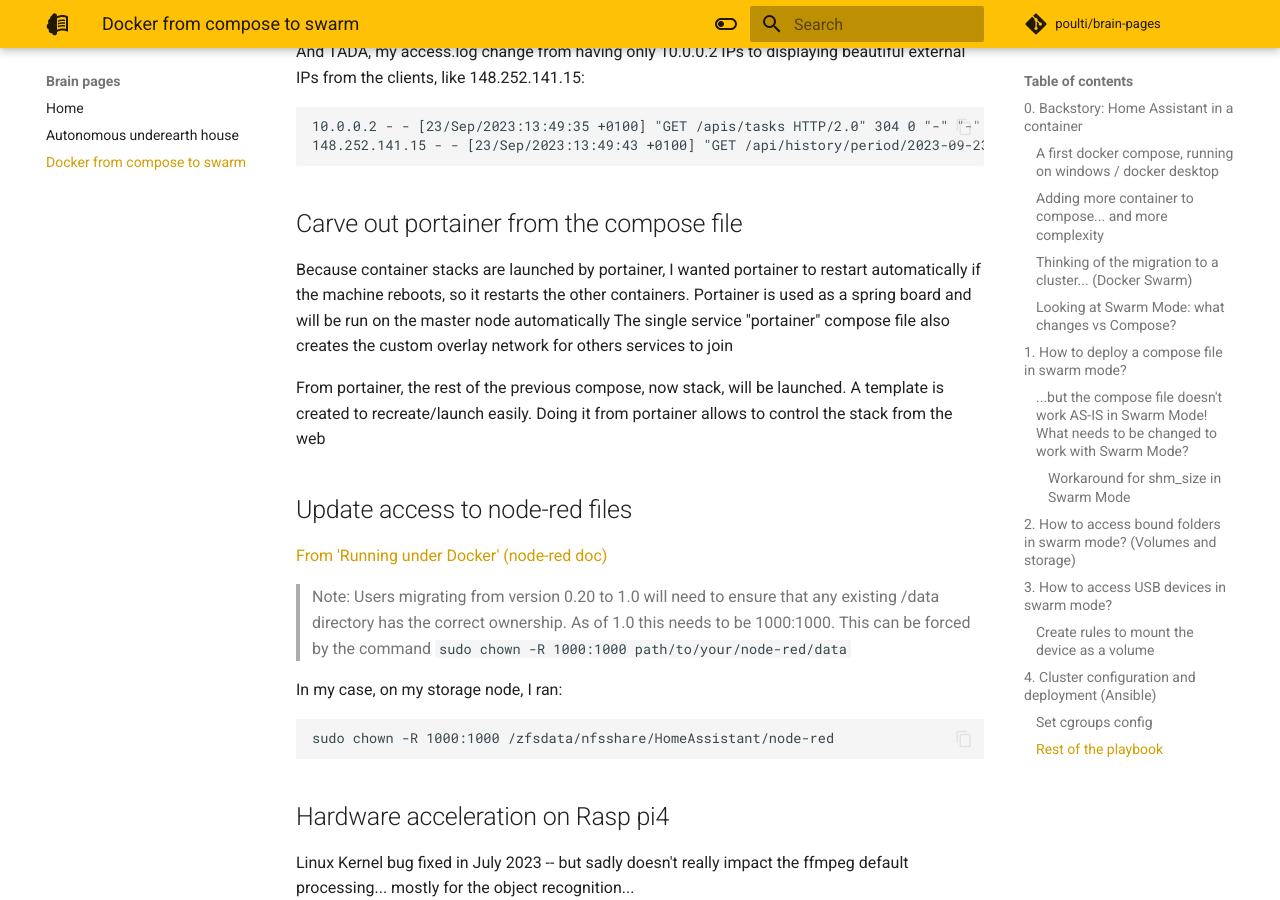
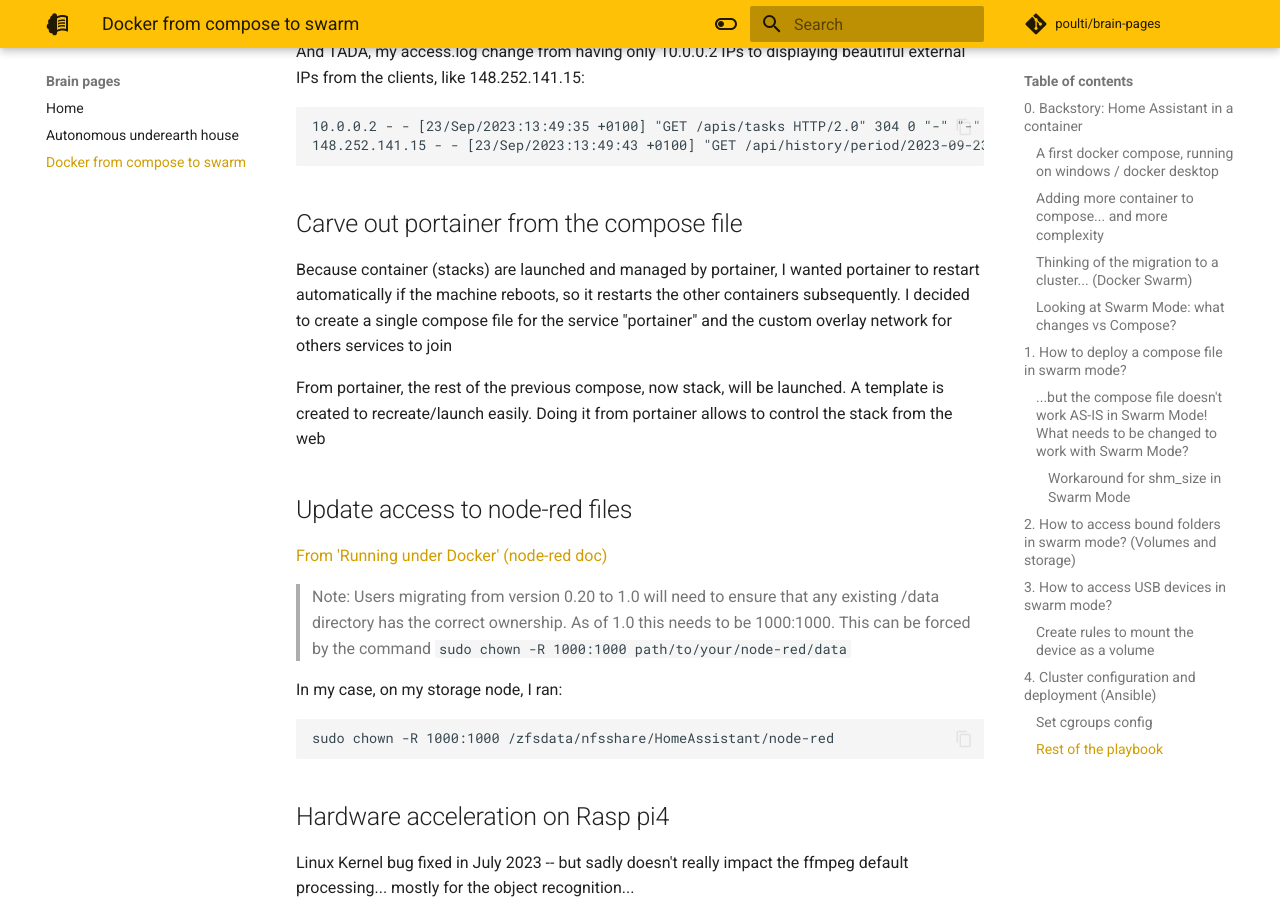
Before and after one commit to poulti/brain-pages, an MkDocs documentation site: the page built from docs/docker-from-compose-to-swarm.md, in a window 1280 px wide and 900 px high, scrolled down 15295 px. Built offline with MkDocs 1.6.1 and Material for MkDocs 9.7.7, drawn with Linux system fonts in a browser that asks for light colours; comment, search, counter and statistics services are not loaded.

Commit message:
Improves decription of carved out portainer

```diff
--- a/docs/docker-from-compose-to-swarm.md
+++ b/docs/docker-from-compose-to-swarm.md
@@ -555,9 +555,8 @@
 
 ## Carve out portainer from the compose file
 
-Because container stacks are launched by portainer, I wanted portainer to restart automatically if the machine reboots, so it restarts the other containers.
-Portainer is used as a spring board and will be run on the master node automatically
-The single service "portainer" compose file also creates the custom overlay network for others services to join
+Because container (stacks) are launched and managed by portainer, I wanted portainer to restart automatically if the machine reboots, so it restarts the other containers subsequently.
+I decided to create a single compose file for the service "portainer" and the custom overlay network for others services to join
 
 From portainer, the rest of the previous compose, now stack, will be launched. A template is created to recreate/launch easily.
 Doing it from portainer allows to control the stack from the web
```
